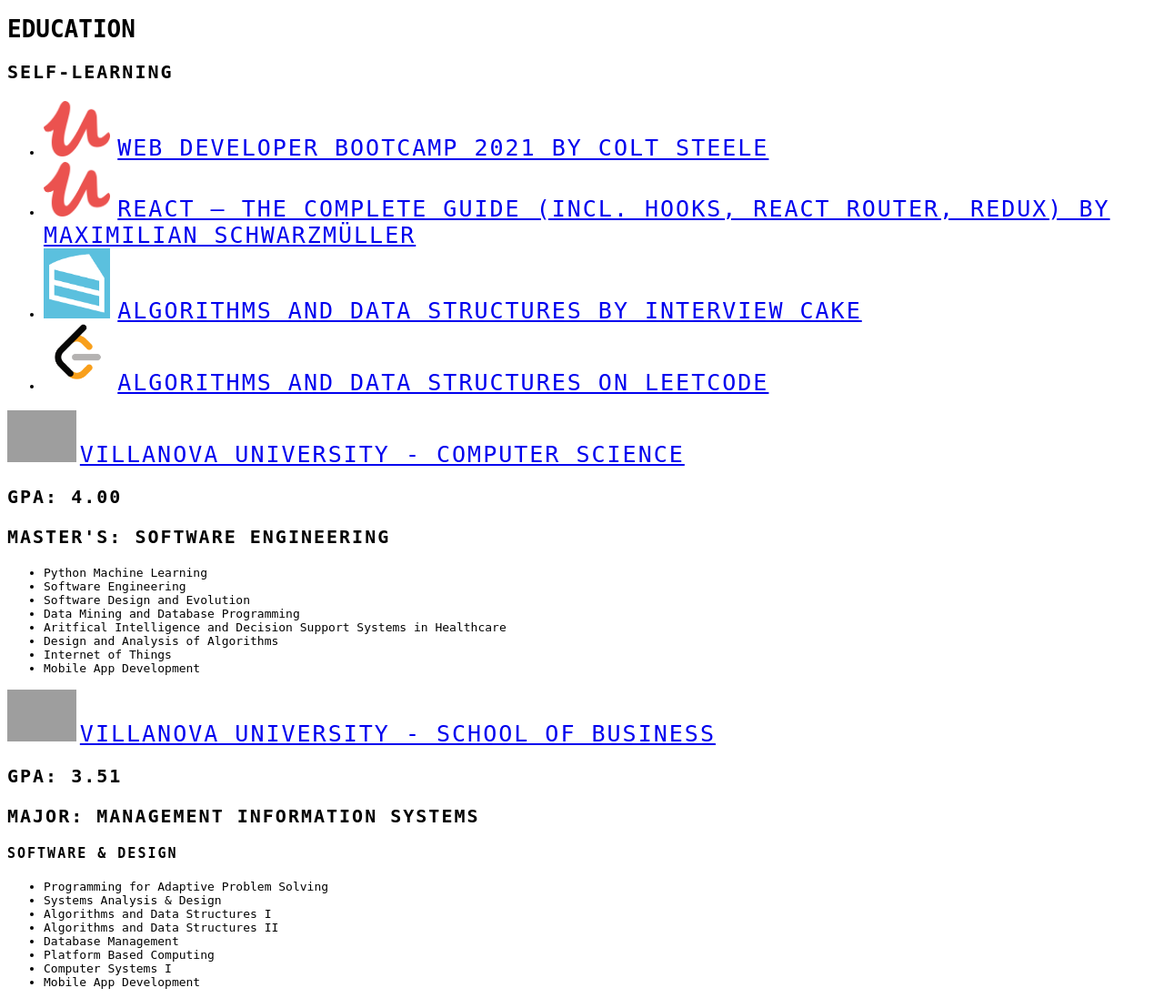
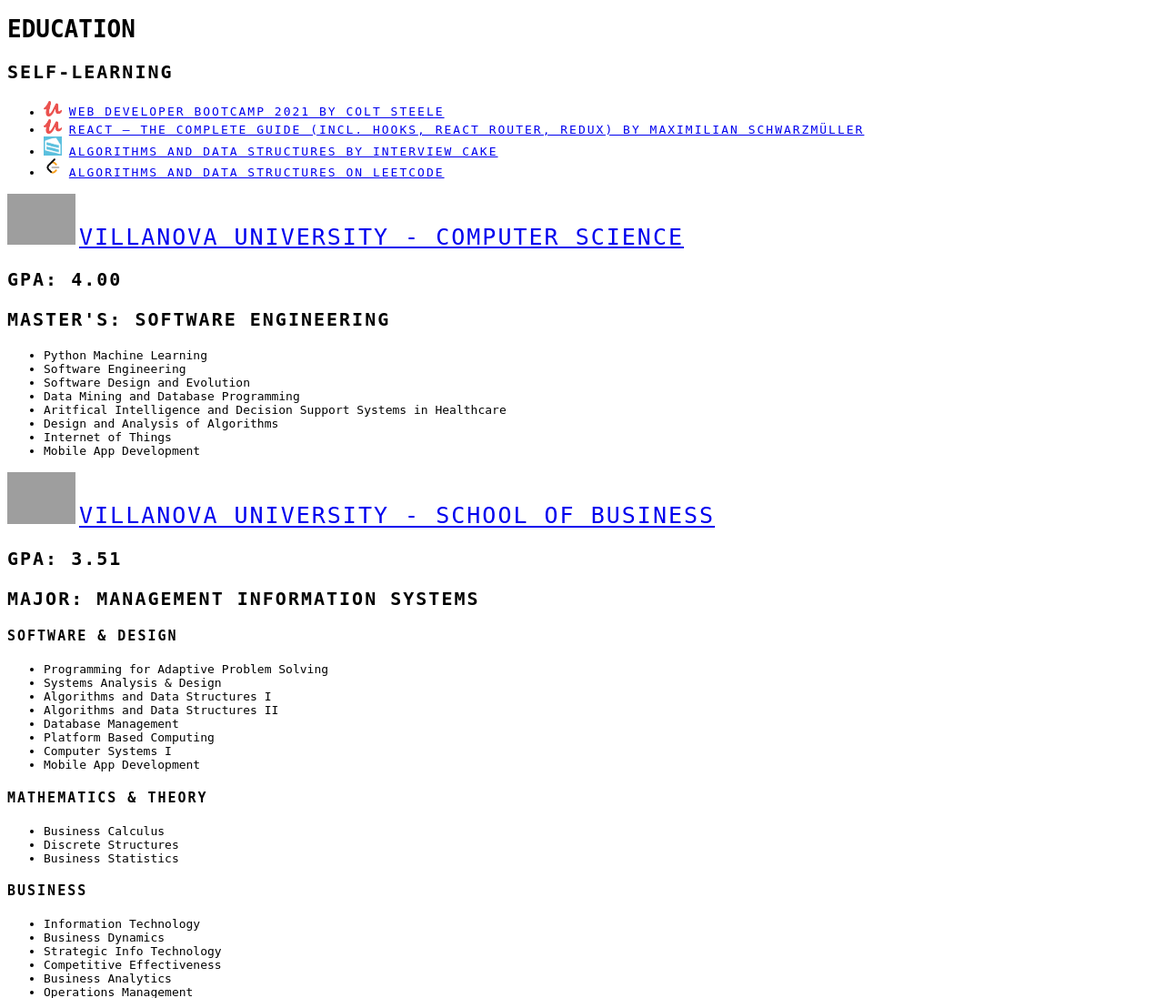
Before and after one commit to EliJaghab/EliJaghab.github.io, a PHP site: page /education.html in a window 1280 px wide. Shown: the top 1097 px of the page at 91% size. Run offline with PHP 8.4, Linux system fonts and the light colour scheme; grey boxes are pictures that could not be loaded.

Commit message:
edu updates

```diff
--- a/education.css
+++ b/education.css
@@ -27,7 +27,7 @@
 
 /* Resize images */
 .container img {
-  width: 6%;
+  width: 75px;
   height: auto;
 }
 
@@ -52,3 +52,15 @@
 li {
   font-family: monospace;
 }
+
+.self-learning {
+  font-family: monospace;
+  font-size: 13px;
+  width: 20px;
+  height: auto;
+}
+
+.self-learning-img {
+  width: 20px;
+  height: auto;
+}
--- a/education.html
+++ b/education.html
@@ -8,23 +8,24 @@
   </head>
   <body>
     <h1>EDUCATION</h1>
-    <div class="self-learning">
-      <h3>Self-Learning</h3>
-    </div>
+    <h3>Self-Learning</h3>
     <ul>
       <li>
-        <div class="container">
-          <img src="logos/ud.png" alt="Udemy Logo" />
-          <a href="https://www.udemy.com/course/the-web-developer-bootcamp/"
+        <div>
+          <img src="logos/ud.png" alt="Udemy Logo" class="self-learning-img" />
+          <a
+            href="https://www.udemy.com/course/the-web-developer-bootcamp/"
+            class="self-learning"
             >Web Developer Bootcamp 2021 by Colt Steele</a
           >
         </div>
       </li>
       <li>
-        <div class="container">
-          <img src="logos/ud.png" alt="Udemy Logo" />
+        <div>
+          <img src="logos/ud.png" alt="Udemy Logo" class="self-learning-img" />
           <a
             href="https://www.udemy.com/course/react-the-complete-guide-incl-redux/"
+            class="self-learning"
           >
             React – The Complete Guide (incl. Hooks, React Router, Redux) by
             Maximilian Schwarzmüller</a
@@ -32,17 +33,25 @@
         </div>
       </li>
       <li>
-        <div class="container">
-          <img src="logos/ic.png" alt="Interview Cake Logo" />
-          <a href="https://www.interviewcake.com"
+        <div>
+          <img
+            src="logos/ic.png"
+            alt="Interview Cake Logo"
+            class="self-learning-img"
+          />
+          <a href="https://www.interviewcake.com" class="self-learning"
             >Algorithms and Data Structures by Interview Cake</a
           >
         </div>
       </li>
       <li>
-        <div class="container">
-          <img src="logos/lc.png" alt="LeetCode Logo" />
-          <a href="https://www.leetcode.com/EliJaghab"
+        <div>
+          <img
+            src="logos/lc.png"
+            alt="LeetCode Logo"
+            class="self-learning-img"
+          />
+          <a href="https://www.leetcode.com/EliJaghab" class="self-learning"
             >Algorithms and Data Structures on LeetCode</a
           >
         </div>
```
